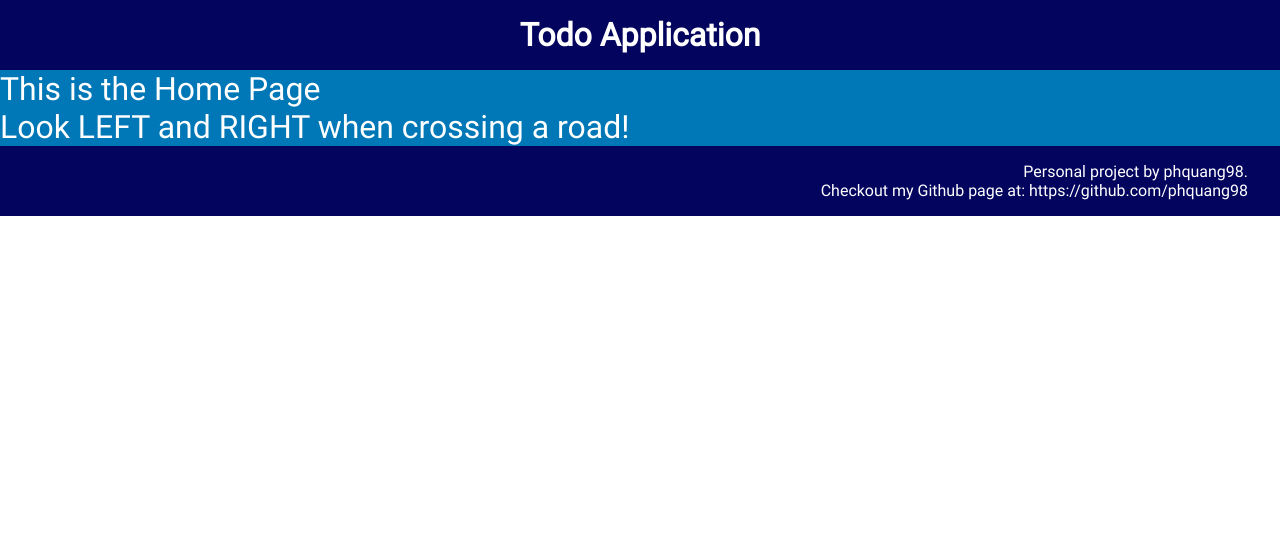
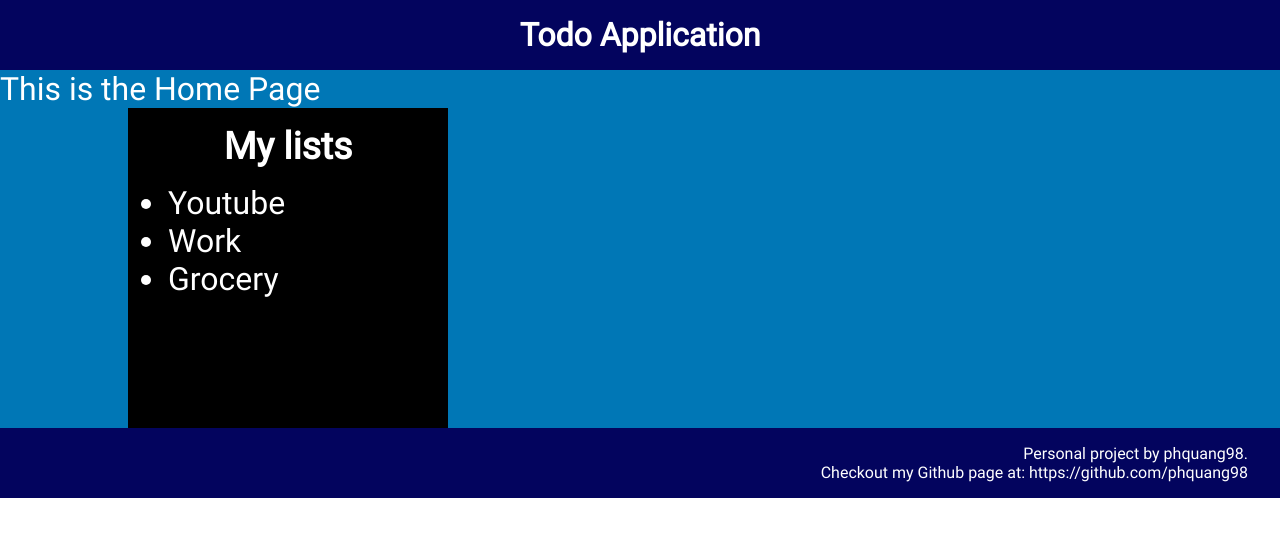
Before and after one commit to phquang98/webdev-project004, a React (Create React App) app: page / in a window 1280 px wide. Shown: the top 536 px of the page. Built offline with nearby package versions, Linux system fonts and the light colour scheme.

Commit message:
feat: introduce Listsec + Paper

```diff
--- /dev/null
+++ b/src/components/ListSection/index.tsx
@@ -0,0 +1,26 @@
+import { StyledPaper } from "components/Paper/styles";
+
+type ListSectionProps = {
+  className?: string;
+};
+
+const ListSection = (props: ListSectionProps): JSX.Element => {
+  const { className } = props;
+
+  return (
+    <>
+      <div className={className}>
+        <StyledPaper width={20} height={20}>
+          <h3 className="list-sec__title">My lists</h3>
+          <ul className="list-clt">
+            <li>Youtube</li>
+            <li>Work</li>
+            <li>Grocery</li>
+          </ul>
+        </StyledPaper>
+      </div>
+    </>
+  );
+};
+
+export { ListSection };
--- /dev/null
+++ b/src/components/ListSection/styles.ts
@@ -0,0 +1,12 @@
+import styled from "styled-components";
+
+import { ListSection } from "components/ListSection";
+
+export const StyledListSection = styled(ListSection)`
+  & {
+    .list-sec__title {
+      padding: 1rem 0;
+      text-align: center;
+    }
+  }
+`;
--- /dev/null
+++ b/src/components/Paper/index.tsx
@@ -0,0 +1,20 @@
+import { ReactNode } from "react";
+
+type PaperProps = {
+  className?: string;
+  children?: ReactNode;
+  width: number;
+  height: number;
+};
+
+const Paper = (props: PaperProps): JSX.Element => {
+  const { className, children } = props;
+
+  return (
+    <>
+      <div className={className}>{children}</div>
+    </>
+  );
+};
+
+export { Paper };
--- /dev/null
+++ b/src/components/Paper/styles.ts
@@ -0,0 +1,11 @@
+import styled from "styled-components";
+
+import { Paper } from "components/Paper";
+
+export const StyledPaper = styled(Paper)`
+  & {
+    background-color: black;
+    width: ${(props) => `${props.width}rem`};
+    height: ${(props) => `${props.height}rem`};
+  }
+`;
--- a/src/pages/Home/index.tsx
+++ b/src/pages/Home/index.tsx
@@ -1,4 +1,4 @@
-import { Direction } from "utils/constants";
+import { StyledListSection } from "components/ListSection/styles";
 
 type HomePageProps = {
   className?: string;
@@ -11,9 +11,9 @@ const HomePage = (props: HomePageProps): JSX.Element => {
     <>
       <div className={className}>
         <div>This is the Home Page</div>
-        <p>
-          Look {Direction.Left} and {Direction.Right} when crossing a road!
-        </p>
+        <div className="container">
+          <StyledListSection />
+        </div>
       </div>
     </>
   );
--- a/src/pages/Home/styles.ts
+++ b/src/pages/Home/styles.ts
@@ -7,4 +7,9 @@ export const StyledHomePage = styled(HomePage)`
     color: ${(props) => props.theme.dark.text};
     font-size: 32px;
   }
+
+  & .container {
+    padding: 0 10vw;
+    display: flex;
+  }
 `;
```
